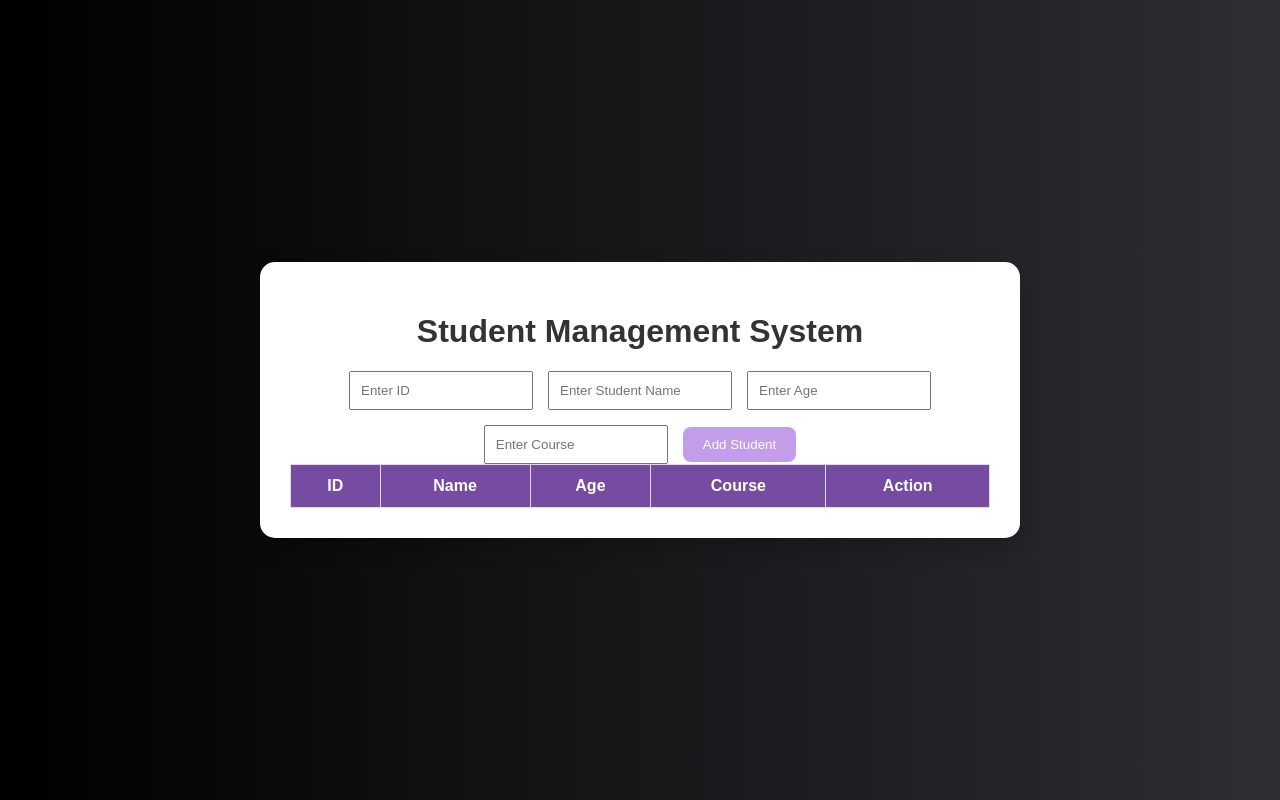
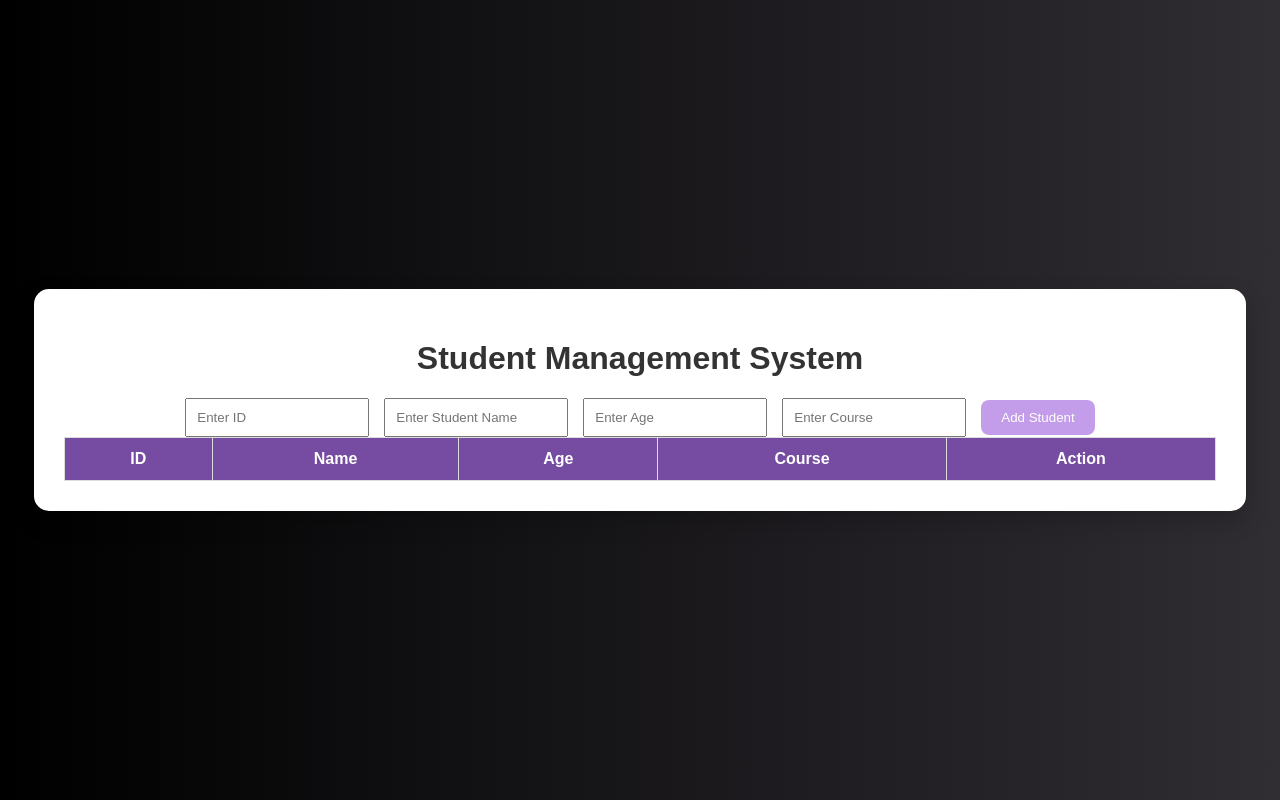
Before and after one commit to samanaaa-commits/Student-Management-System, a plain HTML site: page index.html in a window 1280 px wide. Drawn offline with Linux system fonts and the light colour scheme.

Commit message:
Update style.css

```diff
--- a/style.css
+++ b/style.css
@@ -12,8 +12,10 @@ body {
     background: white;
     padding: 30px;
     border-radius: 15px;
-    width: 700px;
     box-shadow: 0 10px 25px rgba(0,0,0,0.2);
+    width: 90%;
+    max-width: 1200px;
+    margin: auto;
 }
 
 h1 {
```
